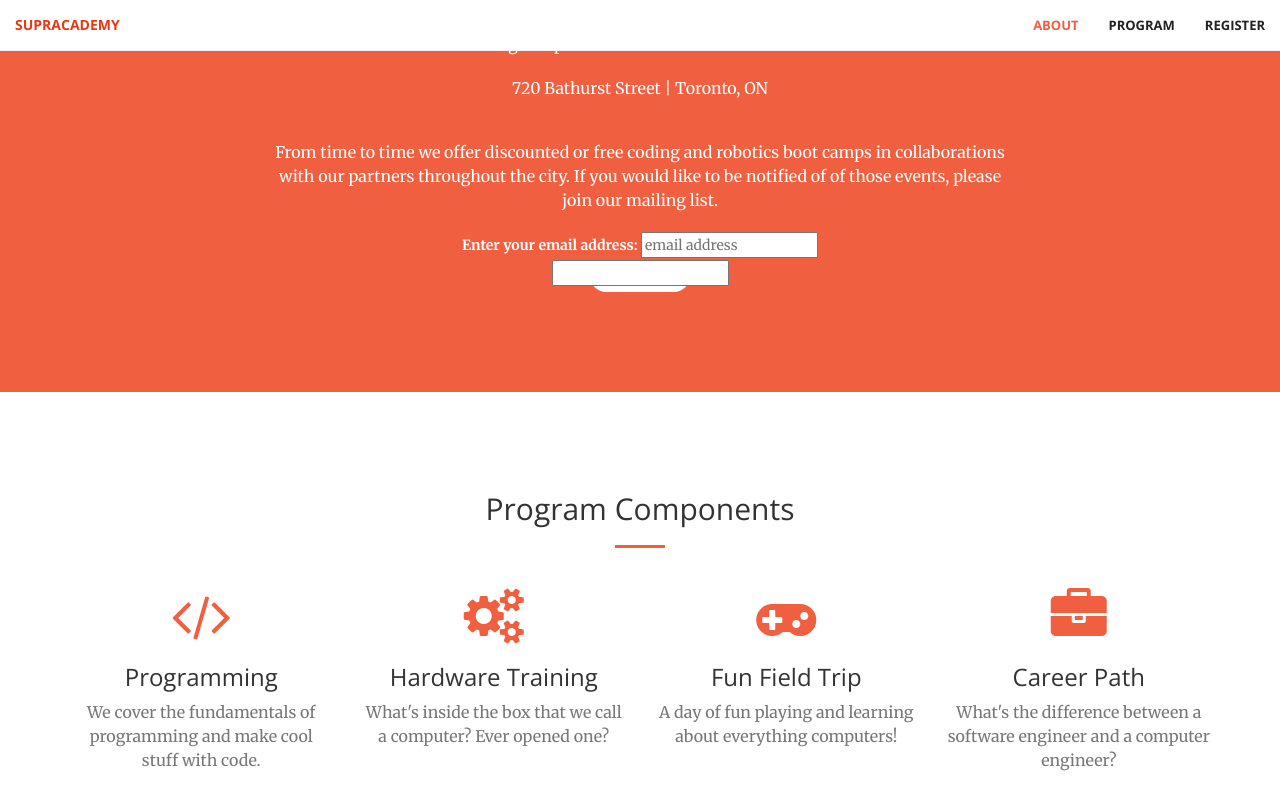
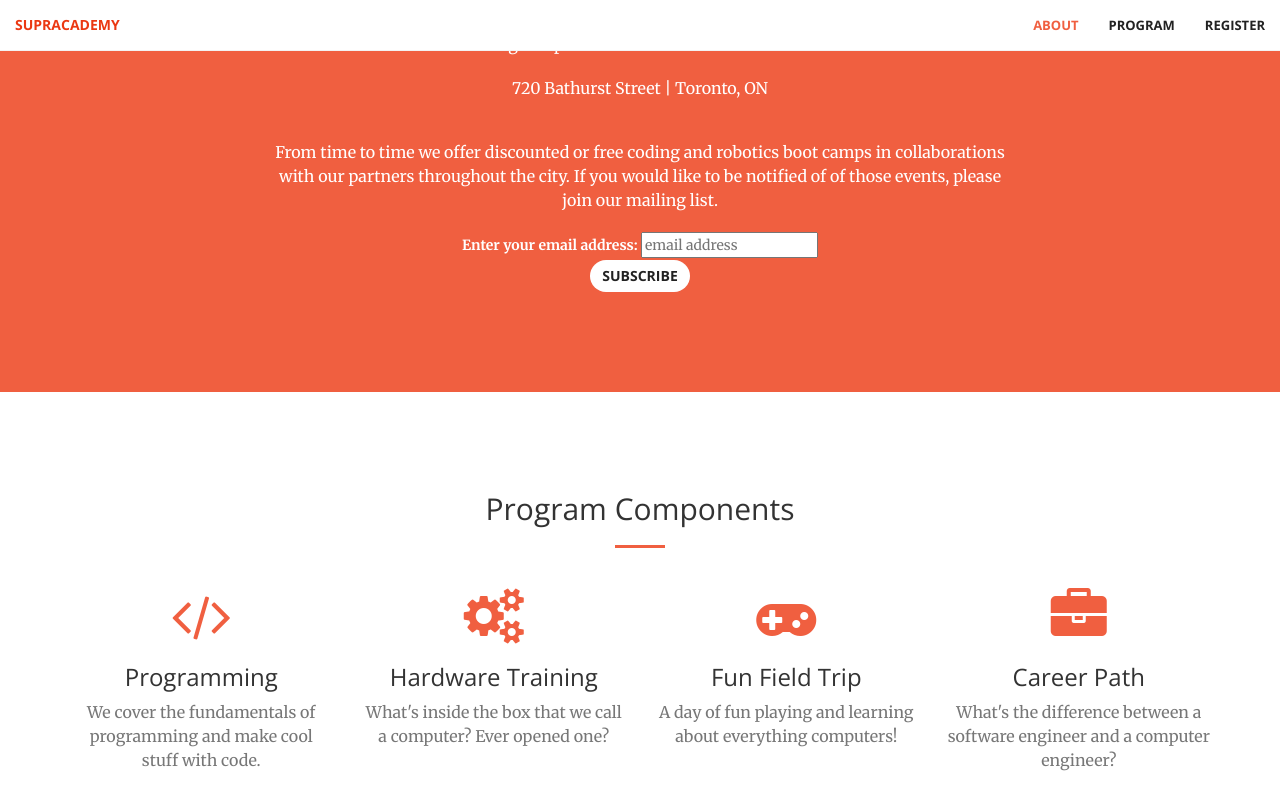
Before and after one commit to ojagostini/supracademy.com, a Jekyll site: the page kidscode/index.html, which Jekyll copies as it is, in a window 1280 px wide and 900 px high, scrolled down 1529 px. Shown: the top 810 px of the window. Built offline with Jekyll 4.4.1, drawn with Linux system fonts in a browser that asks for light colours; nearby versions of some CDN libraries; comment, search, counter and statistics services are not loaded.

Commit message:
adding mailchimp integration script..moving position of input feild to left

```diff
--- a/kidscode/index.html
+++ b/kidscode/index.html
@@ -133,7 +133,7 @@
                         <label for="mce-EMAIL">Enter your email address:</label>
                         <input style="color: #C0C0C0;" type="email" value="" name="EMAIL" class="email" id="mce-EMAIL" placeholder="email address" required>
                         <!-- real people should not fill this in and expect good things - do not remove this or risk form bot signups-->
-                        <div style="position: absolute; margin-left: auto; margin-right: auto; left: 0; right: 0;" aria-hidden="true"><input type="text" name="b_3e1daf4e599fe47266fa4bc9e_87004dd0ec" tabindex="-1" value=""></div>
+                        <div style="position: absolute; left: -5000px;" aria-hidden="true"><input type="text" name="b_3e1daf4e599fe47266fa4bc9e_87004dd0ec" tabindex="-1" value=""></div>
                         <div class="clear"><input type="submit" value="Subscribe" name="subscribe" id="mc-embedded-subscribe" class="btn btn-default btn-l"></div>
                         </div>
                     </form>
```
